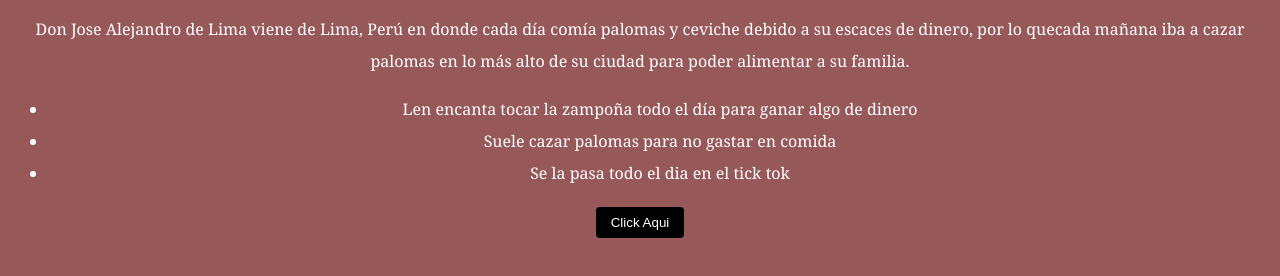
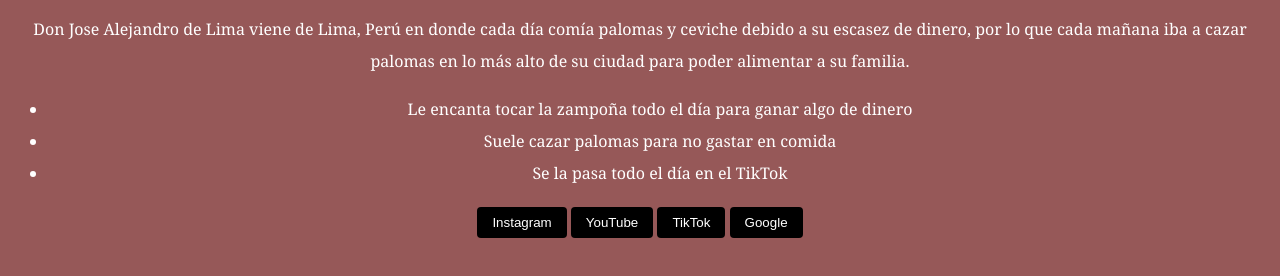
Before and after one commit to P4NKK-TRYHARD/P4NKK-TRYHARD.github.io, a plain HTML site: page index.html in a window 1280 px wide. Shown: the part 268-544 px from the top of the page. Drawn offline with Linux system fonts and the light colour scheme.

Commit message:
Update index.html

```diff
--- a/index.html
+++ b/index.html
@@ -3,24 +3,34 @@
 <head>
     <meta charset="UTF-8">
     <meta name="viewport" content="width=device-width, initial-scale=1.0">
-    <title>Perfil personal bàsic</title>
+    <title>Perfil personal básico</title>
     <link rel="stylesheet" href="styles.css">
 </head>
 <body>
     <header>
         <h1>Don Jose Alejandro Tercero de Lima</h1>
         <img src="https://i.pinimg.com/originals/b3/67/e0/b367e009ab41350587009131cab7e854.jpg" width="200">
-        <p>Don Jose Alejandro de Lima viene de Lima, Perú en donde cada día comía palomas y ceviche debido a su escaces de dinero, por lo quecada mañana iba a cazar palomas en lo más alto de su ciudad para poder alimentar a su familia.</p>
+        <p>Don Jose Alejandro de Lima viene de Lima, Perú en donde cada día comía palomas y ceviche debido a su escasez de dinero, por lo que cada mañana iba a cazar palomas en lo más alto de su ciudad para poder alimentar a su familia.</p>
     </header>
     <div>
-    <ul>
-        <li>Len encanta tocar la zampoña todo el día para ganar algo de dinero</li>
-        <li>Suele cazar palomas para no gastar en comida</li>
-        <li>Se la pasa todo el dia en el tick tok</li>
-    </ul>
-</div>
+        <ul>
+            <li>Le encanta tocar la zampoña todo el día para ganar algo de dinero</li>
+            <li>Suele cazar palomas para no gastar en comida</li>
+            <li>Se la pasa todo el día en el TikTok</li>
+        </ul>
+    </div>
     <div class="button">
-    <button onclick="window.open('https://www.instagram.com/jordn.novs/?utm_source=ig_web_button_share_sheet', '_blank')">Click Aqui</button>
+        <!-- Botón para Instagram -->
+        <button onclick="window.location.href='https://www.instagram.com/jordn.novs/;">Instagram</button>
+
+        <!-- Botón para YouTube -->
+        <button onclick="window.location.href='https://kekma.net;">YouTube</button>
+
+        <!-- Botón para TikTok -->
+        <button onclick="window.location.href='https://pornhub.com';">TikTok</button>
+
+        <!-- Botón para otra página -->
+        <button onclick="window.location.href='https://www.xxxvideos.com;">Google</button>
     </div>
-
+</body>
 </html>
```
